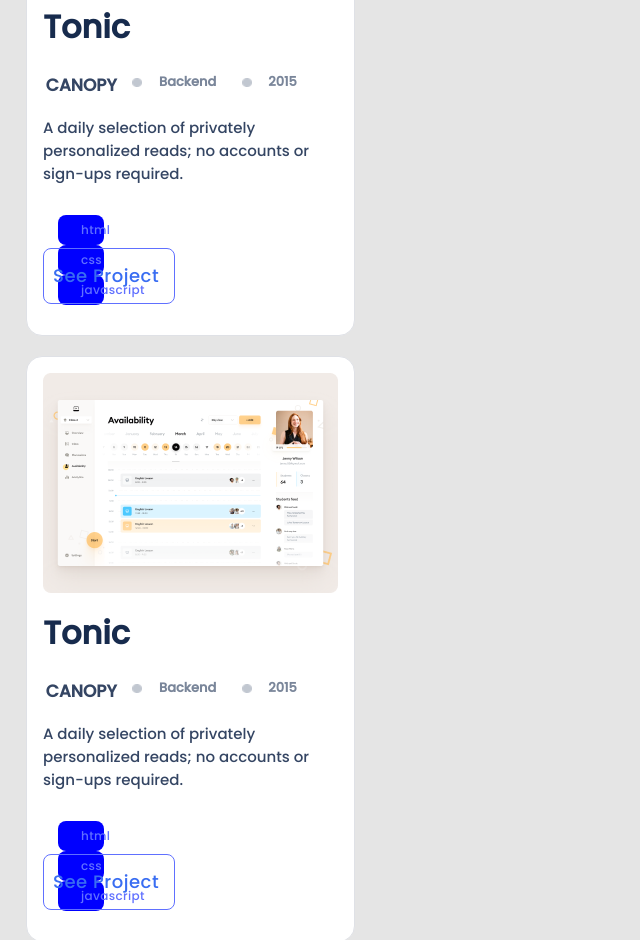
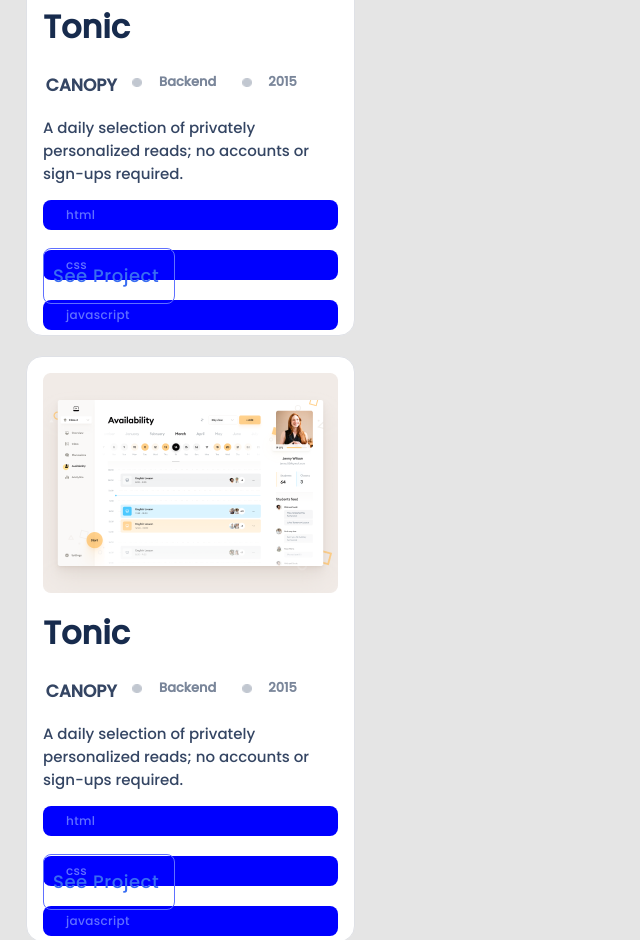
Before and after one commit to danielamoreno699/mobilePortafolioMainPage, a website: page src/index.html in a window 1280 px wide. Shown: the part 1031-1971 px from the top of the page, without its empty margins (0-640 px from the left). Drawn offline with Linux system fonts and the light colour scheme.

Commit message:
Update CSS from float to grid
Update CSS from float to grid

```diff
--- a/src/styles.css
+++ b/src/styles.css
@@ -386,10 +386,10 @@ header .union {
 }
 
 .section-card .button-group {
-  float: left;
-  width: 20px;
-  height: 50px;
-  padding: 15px;
+  display: grid;
+  grid-template-rows: 1fr 1fr 1fr;
+  grid-gap:20px ;
+
 }
 
 .section-card .button-group li {
```
